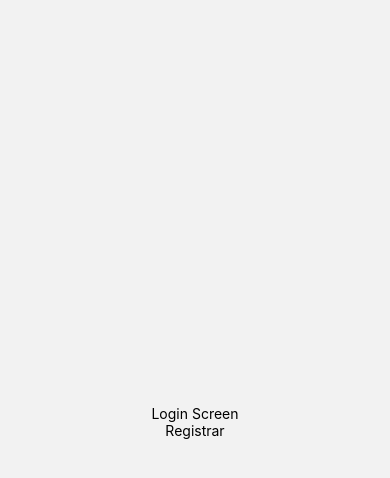
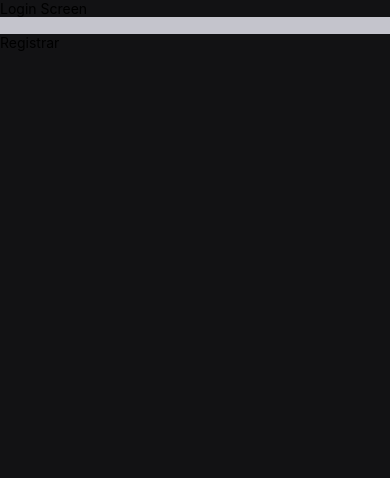
Before and after one commit to MariaEduardaCaixeta/dt-money, a React Native app: screen /Login in a window 390 px wide. Shown: the top 478 px of the page. Built offline with nearby package versions, Linux system fonts and the light colour scheme.

Commit message:
creating dismiss keyboard component

```diff
--- /dev/null
+++ b/src/components/DismissKeyboardView/index.tsx
@@ -0,0 +1,16 @@
+import { ScrollView, TouchableWithoutFeedback, KeyboardAvoidingView, Keyboard } from "react-native";
+import { SafeAreaView } from "react-native-safe-area-context";
+
+export function DismissKeyboardView({ children }: { children: React.ReactNode }) {
+    return (
+        <SafeAreaView className="flex-1 bg-background-primary">
+            <TouchableWithoutFeedback onPress={Keyboard.dismiss}>
+                <KeyboardAvoidingView behavior="padding" className="flex-1">
+                    <ScrollView>
+                        {children}
+                    </ScrollView>
+                </KeyboardAvoidingView>
+            </TouchableWithoutFeedback>
+        </SafeAreaView>
+    )
+}
--- a/src/routes/index.tsx
+++ b/src/routes/index.tsx
@@ -2,10 +2,11 @@
 import { PublicRoutes } from './PublicRoutes'
 import { useCallback, useState } from 'react'
 import { PrivateRoutes } from './PrivateRoutes';
+import { StatusBar } from 'expo-status-bar';
 
 const NavigationRoutes = () => {
+    const [user, setUser] = useState(undefined)
 
-    const [user, setUser] = useState(undefined)
     const Routes = useCallback(() => {
         if (user) {
             return <PrivateRoutes />
@@ -16,6 +17,7 @@
 
     return (
         <NavigationContainer>
+            <StatusBar style="light"/>
             <Routes />
         </NavigationContainer>
     )
--- a/src/screens/Login/index.tsx
+++ b/src/screens/Login/index.tsx
@@ -1,20 +1,22 @@
+import { DismissKeyboardView } from "@/components/DismissKeyboardView"
 import { PublicStackParamsList } from "@/routes/PublicRoutes"
 import { useNavigation } from "@react-navigation/native"
 import { StackNavigationProp } from "node_modules/@react-navigation/stack/lib/typescript/src/types"
-import { Text, TouchableOpacity, View } from "react-native"
+import { Text, TextInput, TouchableOpacity, View } from "react-native"
 
 export const Login = () => {
 
     const navigation = useNavigation<StackNavigationProp<PublicStackParamsList>>()
 
     return (
-        <View className="flex-1 items-center justify-center">
+        <DismissKeyboardView>
             <Text>Login Screen</Text>
+            <TextInput className="bg-gray-500 w-full"/>
             <TouchableOpacity
                 onPress={() => navigation.navigate("Register")}
             >
                 <Text>Registrar</Text>
             </TouchableOpacity>
-        </View>
+        </DismissKeyboardView>
     )
 }
```
